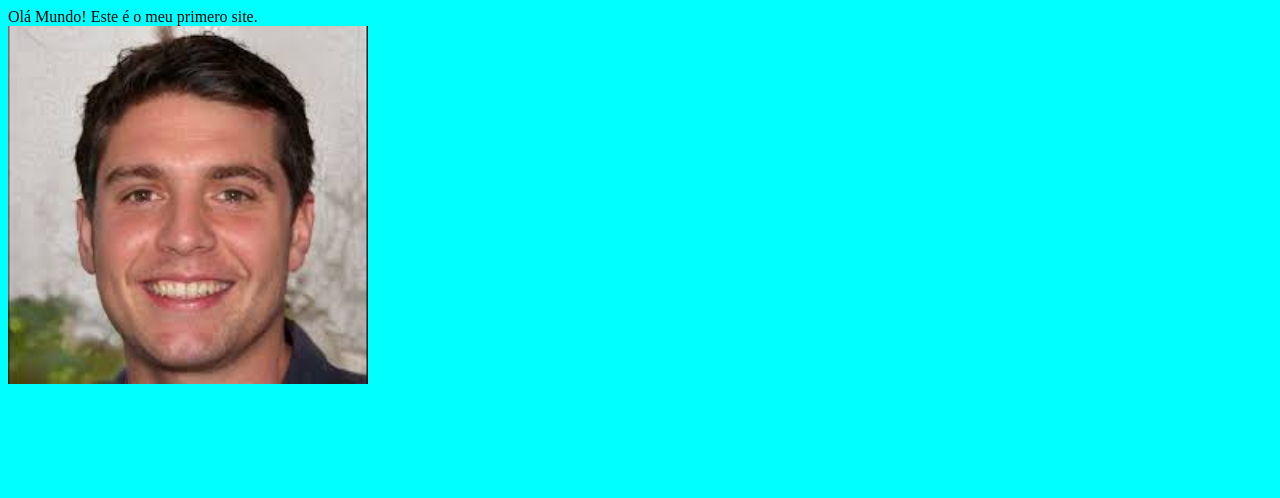
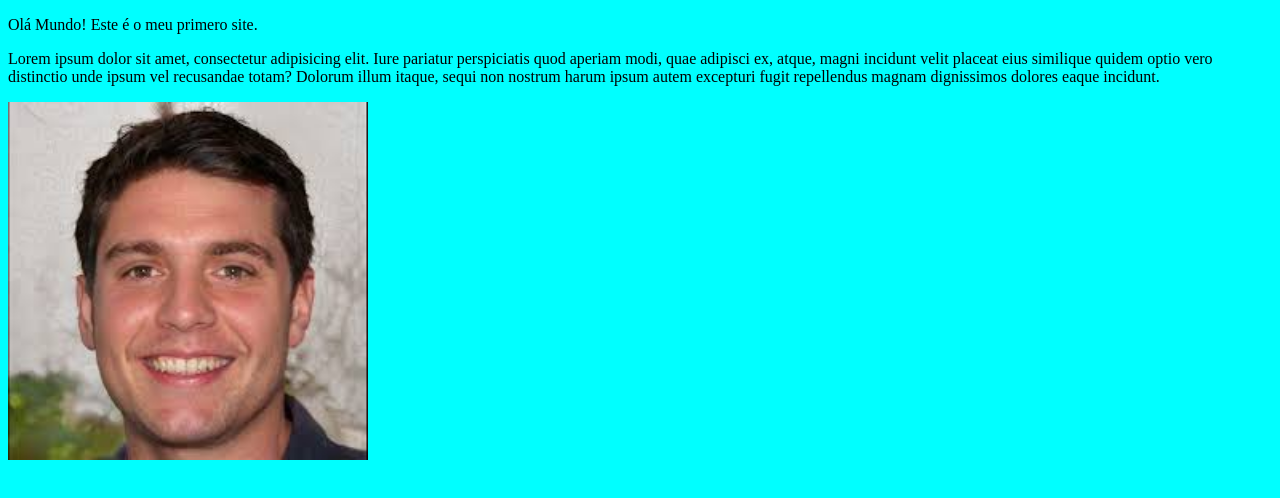
Before and after one commit to Thierry07/Projetoweb1, a plain HTML site: page index.html in a window 1280 px wide. Drawn offline with Linux system fonts and the light colour scheme.

Commit message:
UPDATE index.html

```diff
--- a/index.html
+++ b/index.html
@@ -7,7 +7,9 @@
     <link rel="stylesheet" href="style.css">
 </head>
 <body>
-   Olá Mundo! Este é o meu primero site.<br>
+   <p>Olá Mundo! Este é o meu primero site.</p>
+
+   <p>Lorem ipsum dolor sit amet, consectetur adipisicing elit. Iure pariatur perspiciatis quod aperiam modi, quae adipisci ex, atque, magni incidunt velit placeat eius similique quidem optio vero distinctio unde ipsum vel recusandae totam? Dolorum illum itaque, sequi non nostrum harum ipsum autem excepturi fugit repellendus magnam dignissimos dolores eaque incidunt.</p>
    <img src="Pessoa.jpg" alt="" width="360px">
 </body>
 </html>
```
